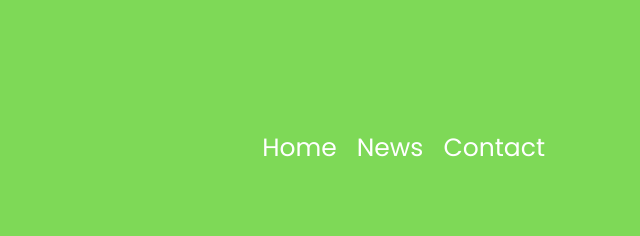
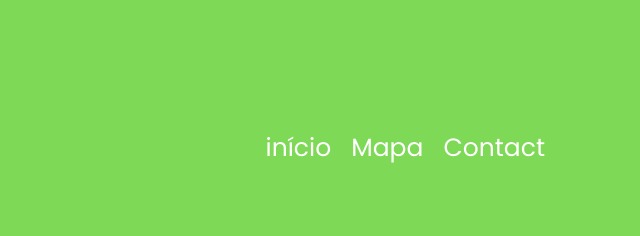
Before and after one commit to Marlomss/SP-RECICLA, a plain HTML site: page contact.html in a window 1280 px wide. Shown: the top 236 px of the page, 640-1280 px from the left. Drawn offline with Linux system fonts and the light colour scheme; a script that the page names is missing.

Commit message:
:white_check_mark:
Atualização de indexes

```diff
--- a/contact.html
+++ b/contact.html
@@ -29,10 +29,10 @@
         <nav class="menu" id="menu">
           <ul>
             <li class="menu__li">
-              <a href="index.html" class="menu__link">Home</a>
+              <a href="index.html" class="menu__link">início</a>
             </li>
             <li class="menu__li">
-              <a href="news.html" class="menu__link">News</a>
+              <a href="mapa.html" class="menu__link">Mapa</a>
             </li>
             <li class="menu__li">
               <a href="contact.html" class="menu__link">Contact</a>
```
Also changed, not shown: index.html (+1 -1 lines), mapa.html (+1 -1 lines), news-detail.html (+2 -2 lines), news.html (+2 -2 lines).
